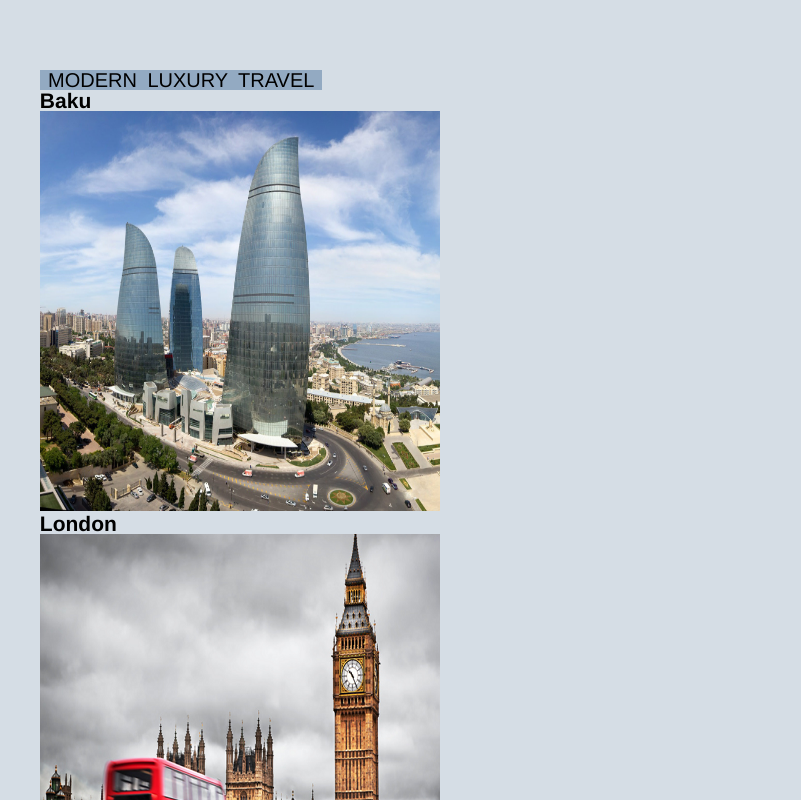
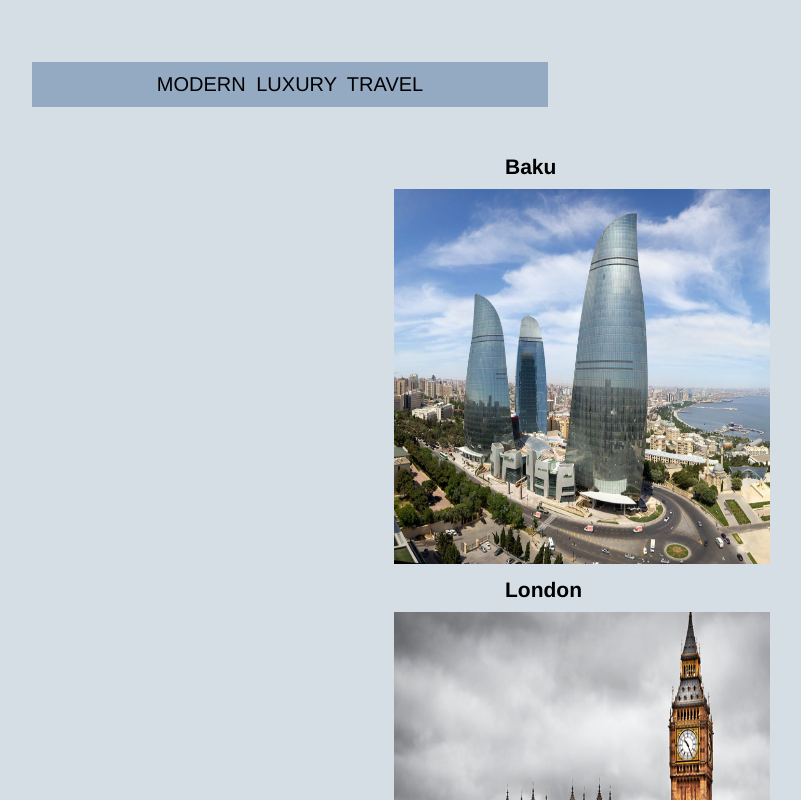
Before and after one commit to chris-beckley/css-media-query, a plain HTML site: page index.html in a window 1280 px wide. Shown: the top 800 px of the page, without its empty margins (30-831 px from the left). Drawn offline with Linux system fonts and the light colour scheme.

Commit message:
style.css update

```diff
--- a/css/style.css
+++ b/css/style.css
@@ -5,11 +5,7 @@
 body {
   background-color:#D5DDE5;
   font-size: 10px;
-  display: block;
-  float: left;
-  margin: 3%;
-  padding: 2%;
-  width: 50%;
+  display: inline-block;
 }
 
 h1{
@@ -20,22 +16,26 @@ h1{
   word-spacing: 5px;
   text-transform: uppercase;
   text-align: center;
+  margin: 8%;
+  padding: 2%;
 }
 
 h2 {
-  display: inline-block;
   font-family: Helvetica;
   font-size: 2.1em;
   font-weight: 600;
+  margin-left: 65%;
+  padding-left: 20%;
 }
 
-.container{
-  margin: 20px auto;
-  width: 90%;
+img {
+  margin-left: 65%;
+  padding: 2%;
 }
 
+
 @media screen and (min-width: 575px) {
-  .container {
+  body {
     margin: 1%;
     width: 48%;
   }
```
